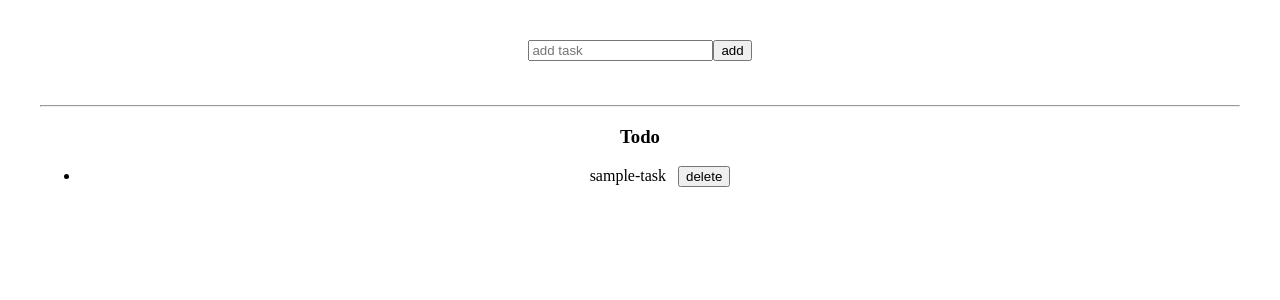
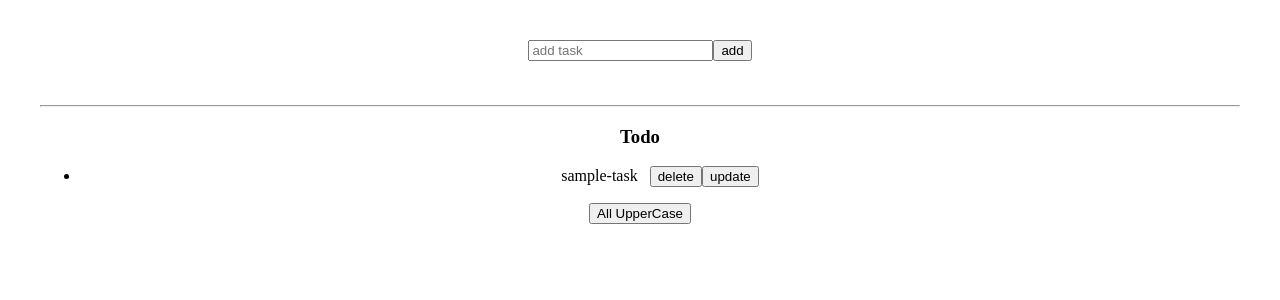
Before and after one commit to Tech-Abhang/React, a React (Vite) app in the folder react-app/: page / in a window 1280 px wide. Shown: the top 300 px of the page. Built offline with nearby package versions, Linux system fonts and the light colour scheme.

Commit message:
mark as done

```diff
--- a/react-app/src/Todo.jsx
+++ b/react-app/src/Todo.jsx
@@ -2,12 +2,12 @@ import {useState}  from "react"
 import {v4 as uuidv4 } from "uuid";
 
 export default function(){
-    let [todos , setTodos] = useState([{task :"sample-task",id: uuidv4()}])
+    let [todos , setTodos] = useState([{task :"sample-task",id: uuidv4(),isDone:false}])
     let [newTodo, setNewTodo] = useState([""])
 
     function addNewTask(){
         console.log("new task added")
-        setTodos([...todos,{task: newTodo , id:uuidv4()}])
+        setTodos([...todos,{task: newTodo , id:uuidv4() , isDone : false}])
     }
 
     function updateTodo(event){
@@ -19,6 +19,23 @@ export default function(){
         //show only filtered/selected tasks
         setTodos((prevTodos) => todos.filter((prevTodos) => prevTodos.id != id));
     }
+
+    let upperCase = () =>{
+        setTodos(todos.map((todo)=> {
+            return {...todo,task:todo.task.toUpperCase()};
+        }))
+    }
+
+    let updateOneTodo = (id) =>{
+        setTodos(todos.map((todo)=> {
+            if(todo.id == id){
+                return {...todo, isDone : true};
+            }else{
+                return {...todo};
+            }
+        }))
+    }
+
 
 
     return (
@@ -32,13 +49,15 @@ export default function(){
                 {
                     todos.map((todo)=>(
                         <li key={todo.id}>
-                            <span>{todo.task}</span>
+                            <span style={todo.isDone ? {textDecoration :"line-through"}:{textDecoration :"none"}}>{todo.task}</span>
                             &nbsp;&nbsp;&nbsp;
                             <button onClick={() => deleteTodo(todo.id)}>delete</button>
+                            <button onClick={() => updateOneTodo(todo.id)}>update</button>
                         </li>
                     ))
                 }
             </ul>
+            <button onClick={upperCase}>All UpperCase</button>
         </div>
-    )
+        )
 }
```
